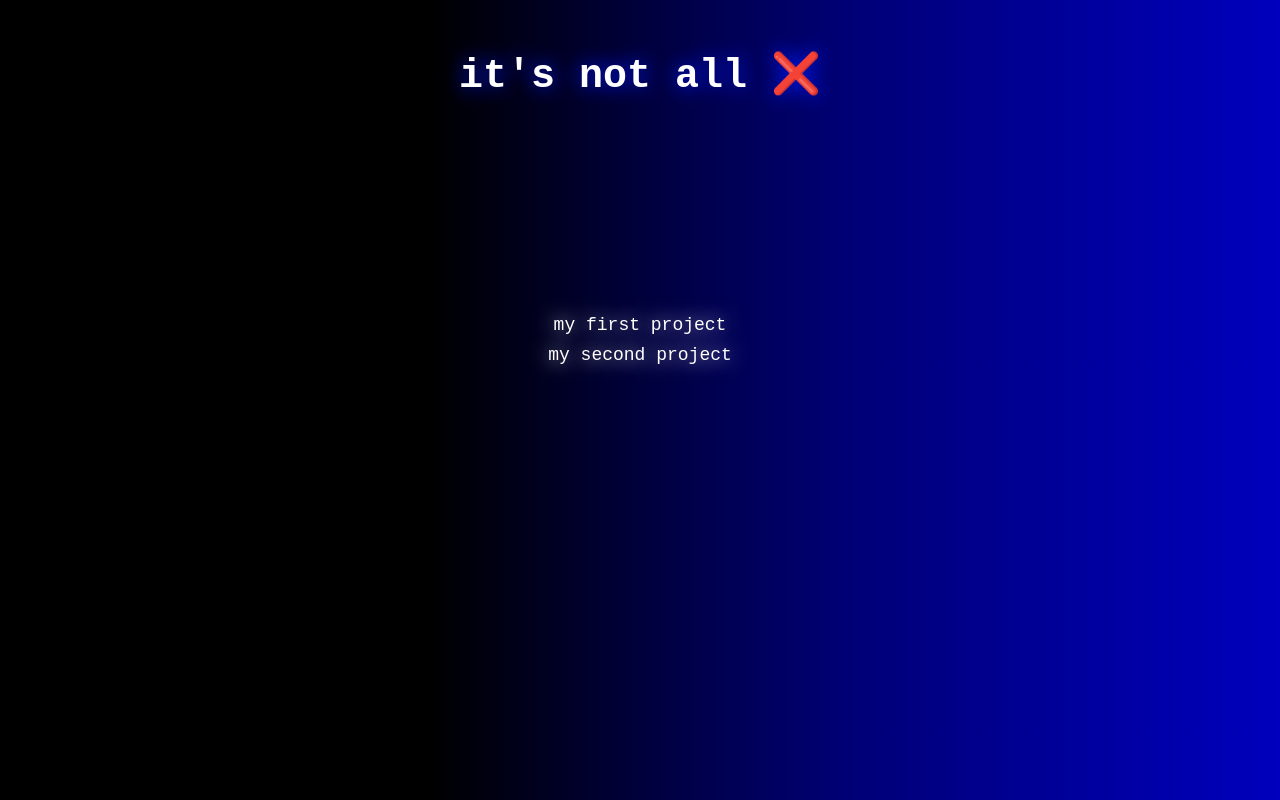
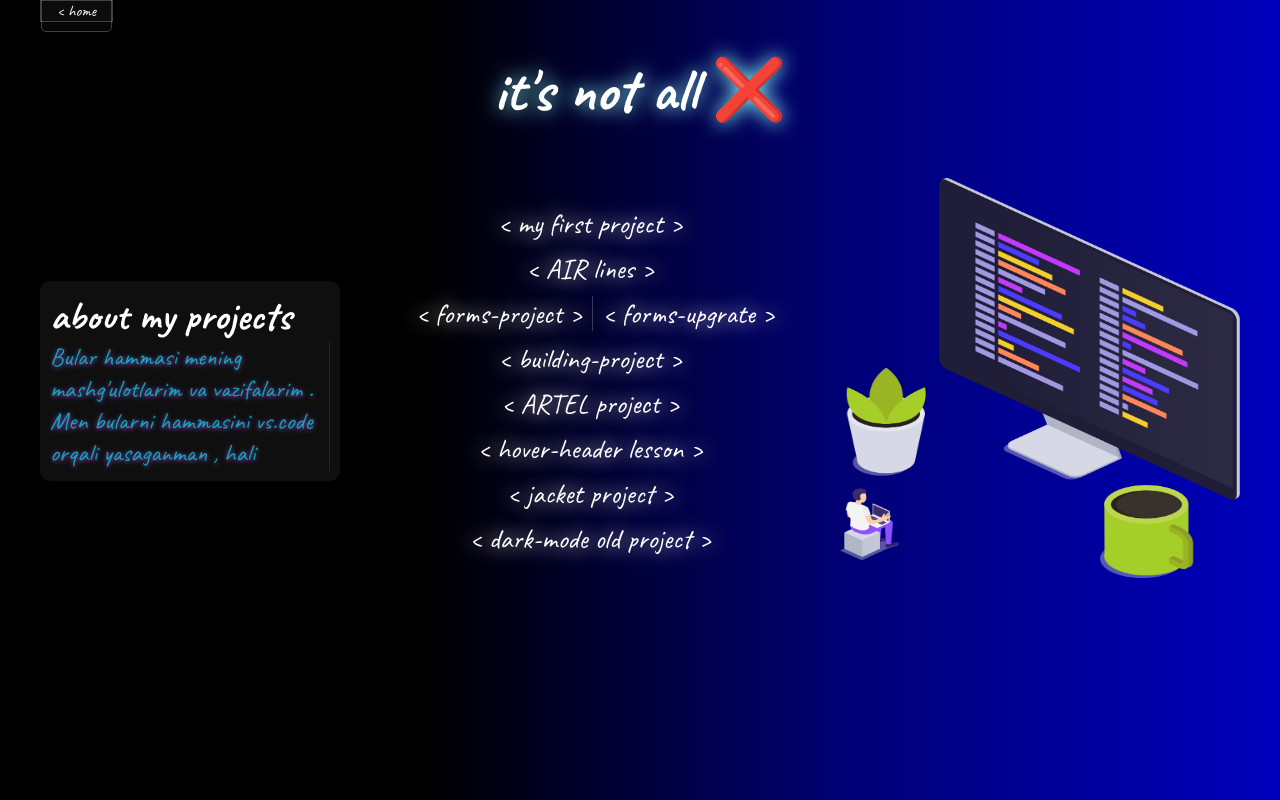
Before and after one commit to sh-mirjalol-3930/about.me, a plain HTML site: page pages/projects.html in a window 1280 px wide. Shown: the top 800 px of the page. Drawn offline with Linux system fonts and the light colour scheme.

Commit message:
inprogress

```diff
--- a/pages/projects.html
+++ b/pages/projects.html
@@ -8,19 +8,73 @@
 </head>
 <body>
     <div class="container">
+        <button><a href="../index.html"> < home</a></button>
         <div class="title">
             <h1>it's not all ❌</h1>
         </div>
-        <div class="links">
-            <a href="https://lesson-git.vercel.app/">my first project</a>
-            <a href="https://lesson-git-2.vercel.app/">my second project</a>
+        <div class="row">
+            <div class="text">
+                <b>about my projects</b>
+                <p>Bular hammasi mening mashg'ulotlarim va vazifalarim . Men bularni hammasini vs.code orqali yasaganman , hali unchalik yaxshi bilmayman va hozir men shularni o'rganyapman. Hozircha bittasini yasashim uchun taxminan 1 kecha vaqtim ketayapti</p>
+            </div>
+            <div class="links">
+                <a href="https://1-project-mu.vercel.app/">< my first project ></a>
+                <a href="https://lesson-git-2.vercel.app/">< AIR lines ></a>
+                <div class="line">
+                    <a href="https://my-forms-teal.vercel.app/">< forms-project ></a>
+                    <a href="https://forms-pro.vercel.app/">< forms-upgrate ></a>
+                </div>
+                <a href="https://building-project-eight.vercel.app/">< building-project ></a>
+                <a href="https://artel-project.vercel.app/">< ARTEL project ></a>
+                <a href="https://lesson-hover.vercel.app/">< hover-header lesson ></a>
+                <a href="https://lesson-git.vercel.app/">< jacket project ></a>
+                <a href="https://dark-mode-eight-rosy.vercel.app/">< dark-mode old project ></a>
+            </div>
+            <div class="pic">
+                <img src="../images/coding-svg-clipart-original.png" alt="surat">
+            </div>
         </div>
     </div>
+
+
+
+
+
+
+
+    <button id="backToTop" class="back-to-top">↑</button>
+
 
     <script>
         const links = document.querySelectorAll('.links a');
         links.forEach(link => link.setAttribute('target', '_blank'));
-    </script>
+
+
+
+
+
+                // Tugmani tanlaymiz
+        const backToTop = document.getElementById('backToTop');
+
+        // Sahifa skroll bo‘lganda tugmani ko‘rsatamiz
+        window.addEventListener('scroll', () => {
+            if (window.scrollY > 300) { // 300px dan pastga tushganda
+                backToTop.style.display = 'block';
+            } else {
+                backToTop.style.display = 'none';
+            }
+        });
+
+        // Tugma bosilganda yuqoriga qaytamiz
+        backToTop.addEventListener('click', () => {
+            window.scrollTo({
+                top: 0,
+                behavior: 'smooth'
+            });
+        });
+
+            </script>
+
 
 </body>
 </html>
--- a/styles/projects.css
+++ b/styles/projects.css
@@ -1,8 +1,12 @@
+@import url('https://fonts.googleapis.com/css2?family=Caveat:wght@400..700&family=Krub:ital,wght@0,200;0,300;0,400;0,500;0,600;0,700;1,200;1,300;1,400;1,500;1,600;1,700&family=Montserrat:ital,wght@0,100..900;1,100..900&family=Poppins:ital,wght@0,100;0,200;0,300;0,400;0,500;0,600;0,700;0,800;0,900;1,100;1,200;1,300;1,400;1,500;1,600;1,700;1,800;1,900&display=swap');
+
+
+
 *{
     margin: 0;
     padding: 0;
     box-sizing: border-box;
-    font-family: monospace;
+    font-family: "Caveat";
 }
 
 .container{
@@ -11,18 +15,19 @@
 }
 
  body{
+    height: 1000px;
     background: linear-gradient(90deg, black,black,rgb(0, 0, 119), rgb(0, 0, 189));
  }
 
  .title{
-    margin-top: 50px;
+    margin-top: 30px;
     text-shadow: 0 0 20px white;
     text-align: center;
     color: white;
-    font-size: 20px;
+    font-size: 30px;
     margin-bottom: 50px;
     animation-name: all;
-    animation-duration: 5s;
+    animation-duration: 3s;
     animation-iteration-count: infinite;
     animation-direction: alternate;
  }
@@ -32,10 +37,10 @@
         text-shadow: 0 0 20px white;
     }
     50%{
-        text-shadow: 0 0 20px rgb(255, 0, 0);
+        text-shadow: 0 0 20px rgb(0, 255, 255);
     }
     100%{
-        text-shadow: 0 0 20px rgb(0, 26, 255);
+        text-shadow: 0 0 20px rgb(0, 255, 34);
     }
  }
 
@@ -45,12 +50,141 @@
     align-items: center;
     gap: 10px;
     justify-content: space-between;
-    margin-top: 18%;
+
  }
 
  .links a{
     text-decoration: none;
     color: white;
-    font-size: 18px;
+    font-size: 28px;
     text-shadow: 0 0 20px white;
+    transition: all 0.3s ease;
 }
+
+button{
+    font-size: 16px;
+    color: white;
+    background-color: #7777770c;
+    border: none;
+    align-items: center;
+    /* border-radius: 5px; */
+    cursor: pointer;
+    transition: all 0.3s ease;
+    border: 1px solid rgba(255, 255, 255, 0.233);
+
+
+}
+button:hover{
+    border: 1px solid rgba(0, 0, 255, 0.479);
+}
+button a{
+    margin-top: 10px;
+    padding: 10px 15px;
+    font-size: 16px;
+    color: white;
+    background-color: #7777770c;
+    border: none;
+    border-radius: 5px;
+    cursor: pointer;
+    transition: all 0.3s ease;
+    border: 1px solid rgba(255, 255, 255, 0.233);
+    text-decoration: none;
+    color: white;
+}
+
+
+
+.back-to-top {
+    position: fixed;
+    bottom: 20px;
+    right: 20px;
+    display: none; /* Dastlab yashirin */
+    padding: 10px 15px;
+    font-size: 16px;
+    color: white;
+    background-color: #00000059;
+    border: 1px solid rgba(255, 255, 255, 0.089);
+    border-radius: 5px;
+    cursor: pointer;
+    box-shadow: 0 4px 6px rgba(0, 0, 0, 0.3);
+    transition: all 0.3s ease;
+}
+
+.back-to-top:hover {
+    box-shadow: 0 0px 6px rgb(0, 0, 0);
+}
+
+.line{
+    display: flex;
+    gap: 10px;
+}
+
+.line a{
+    padding-left: 10px;
+    border-left: 1px solid rgba(255, 255, 255, 0.212);
+}
+ a:hover{
+    text-shadow: 0 0 10px rgb(0, 238, 255);
+}
+.line a:first-child{
+    border-left: none;
+}
+
+.text{
+    background-color: rgba(121, 121, 121, 0.123);
+    width: 300px;
+    height: 200px;
+    padding: 10px;
+    border-radius: 10px;
+    color: white;
+}
+
+
+.text p{
+    border-right: 1px solid white;
+    overflow: scroll;
+    height: 130px;
+    /* margin-top: 30px; */
+    font-size: 25px;
+    font-weight: 100;
+    color: rgba(0, 247, 255, 0.603);
+    animation-name: bottom;
+    animation-duration: 1s;
+    animation-iteration-count: infinite;
+    animation-direction: alternate;
+}
+
+
+@keyframes bottom{
+    0%{
+        text-shadow: 0 1px 5px white;
+        border-right: 1px solid purple;
+    }
+    100%{
+        text-shadow: 0 1px 5px rgb(78, 0, 180);
+        border-right: 1px solid blue;
+    }
+}
+
+
+::-webkit-scrollbar{
+    width: 0px;
+}
+.text b{
+    display: flex;
+    gap: 15px;
+    font-size: 40px;
+}
+
+
+
+.row{
+    display: flex;
+    justify-content: space-between;
+    margin-top: 50px;
+    align-items: center;
+}
+.pic img{
+    width: 400px;
+    height: 400px;
+}
--- a/styles/style.css
+++ b/styles/style.css
@@ -1,8 +1,12 @@
+@import url('https://fonts.googleapis.com/css2?family=Caveat:wght@400..700&family=Krub:ital,wght@0,200;0,300;0,400;0,500;0,600;0,700;1,200;1,300;1,400;1,500;1,600;1,700&family=Montserrat:ital,wght@0,100..900;1,100..900&family=Poppins:ital,wght@0,100;0,200;0,300;0,400;0,500;0,600;0,700;0,800;0,900;1,100;1,200;1,300;1,400;1,500;1,600;1,700;1,800;1,900&display=swap');
+
+
 *{
     margin: 0;
     padding: 0;
     box-sizing: border-box;
-    font-family: monospace;
+    font-family: "Caveat";
+
 }
 
 .container{
```
Also changed, not shown: images/coding-svg-clipart-original.png (added).
